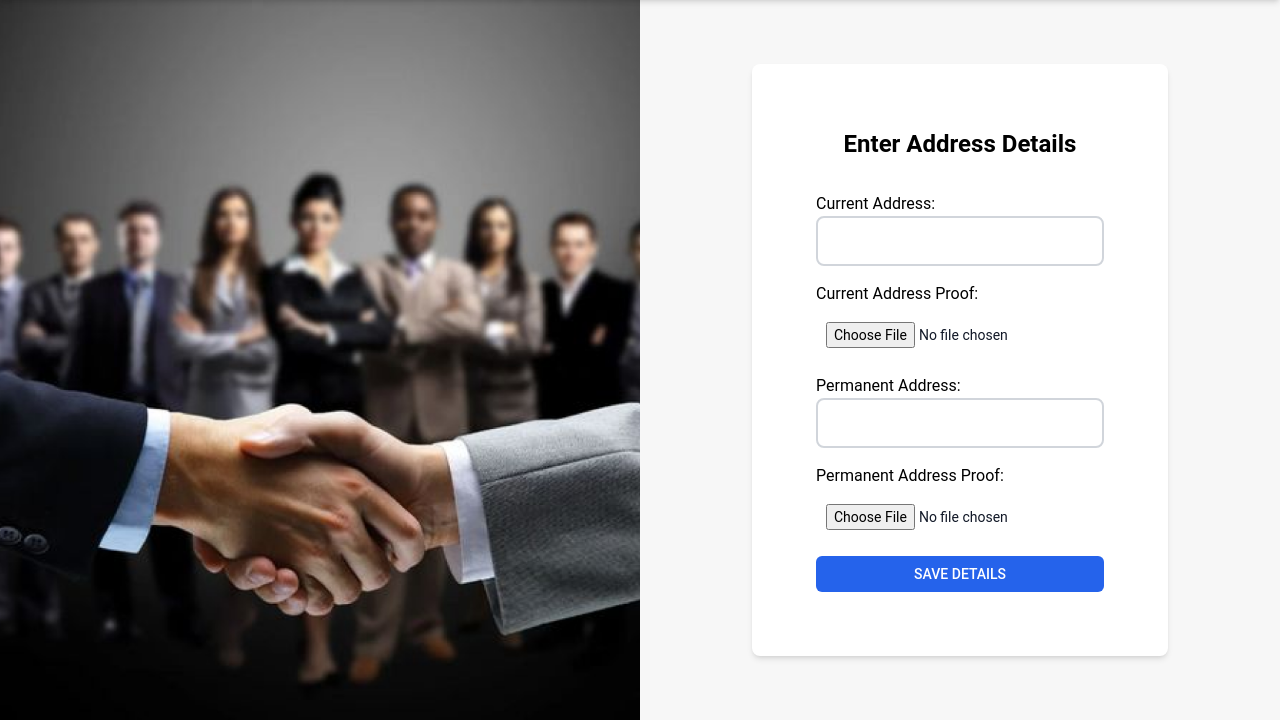
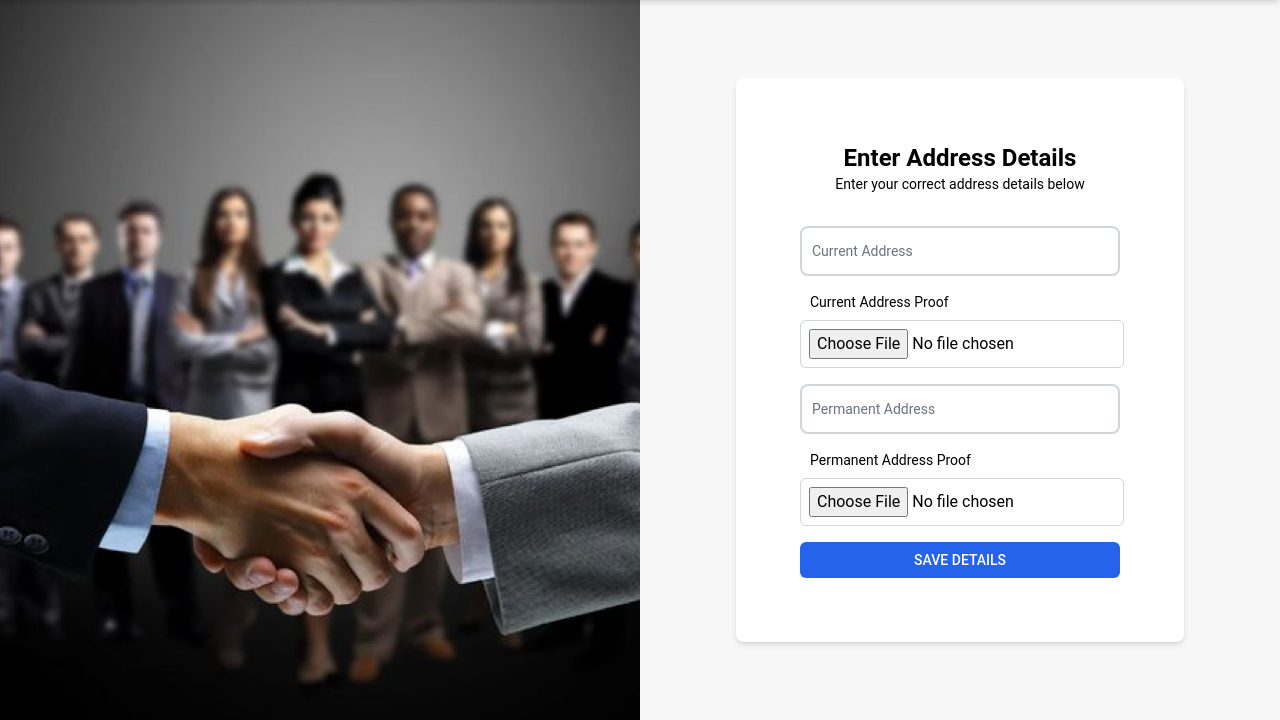
Before and after one commit to ankit-o07/PaisaFinCreditProject, a Django app: page /address/ in a window 1280 px wide. Shown: the part 80-800 px from the top of the page. Run offline with Django 5.2, Linux system fonts and the light colour scheme.

Commit message:
update address details and registration

```diff
--- a/app/forms.py
+++ b/app/forms.py
@@ -243,21 +243,18 @@ class AddressDetailForm(forms.ModelForm):
         widget=forms.TextInput(attrs={
             'placeholder': _(''),
             'class': 'block px-2.5 pb-2.5 pt-4 w-full text-sm text-gray-900 bg-transparent rounded-lg border-2 border-gray-300 appearance-none focus:outline-none focus:ring-0 focus:border-blue-600 peer',
-            'id': 'last_name',
+            'id': 'current_address',
             'required': 'true',
             'type': 'text',
         })
     )
 
 
-    current_address_Proof = forms.CharField(
+    current_address_proof = forms.ImageField(
         label=_('Current Address Proof'),
-        widget=forms.TextInput(attrs={
-            'placeholder': _(''),
-            'class': 'block px-2.5 pb-2.5 pt-4 w-full text-sm text-gray-900 bg-transparent  appearance-none focus:outline-none focus:ring-0 focus:border-blue-600 peer',
-            'id': 'last_name',
-            'required': 'true',
-            'type': 'file',
+        widget=forms.FileInput(attrs={
+            'class': 'p-2 border border-gray-300 rounded-md',
+            'id': 'current_address_proof',
         })
     )
 
@@ -267,24 +264,21 @@ class AddressDetailForm(forms.ModelForm):
         widget=forms.TextInput(attrs={
             'placeholder': _(''),
             'class': 'block px-2.5 pb-2.5 pt-4 w-full text-sm text-gray-900 bg-transparent rounded-lg border-2 border-gray-300 appearance-none focus:outline-none focus:ring-0 focus:border-blue-600 peer',
-            'id': 'last_name',
+            'id': 'permanent_address',
             'required': 'true',
             'type': 'text',
         })
     )
 
 
-    permanent_address_Proof = forms.CharField(
+    permanent_address_proof = forms.ImageField(
         label=_('Permanent Address Proof'),
-        widget=forms.TextInput(attrs={
-            'placeholder': _(''),
-            'class': 'block px-2.5 pb-2.5 pt-4 w-full text-sm text-gray-900 bg-transparent  appearance-none focus:outline-none focus:ring-0 focus:border-blue-600 peer',
-            'id': 'last_name',
-            'required': 'true',
-            'type': 'file',
+        widget=forms.FileInput(attrs={
+            'class': 'p-2 border border-gray-300 rounded-md',
+            'id': 'permanent_address_proof',
         })
     )
 
     class Meta:
         model = AddressDetails
-        fields = ['current_address', 'current_address_Proof', 'permanent_address', 'permanent_address_Proof']
+        fields = ['current_address', 'current_address_proof', 'permanent_address', 'permanent_address_proof']
--- a/app/templates/app/registration/address.html
+++ b/app/templates/app/registration/address.html
@@ -11,44 +11,46 @@
         <div class="max-w-md mx-auto bg-white rounded-lg shadow-md">
             <div class="m-16">
                 <h2 class="text-2xl font-bold text-center">Enter Address Details</h2>
-                <p class="text-sm text-center mb-4"></p>
-                <form class="flex flex-col space-y-4 " method="POST" action='.' >
+                <p class="text-sm text-center mb-4">Enter your correct address details below</p>
+                <form class="flex flex-col space-y-4 " method="POST" action='' >
                     {% csrf_token %}
-                    {% if form.errors %}
-                    <div class="text-red-500 mb-4">
+                    {% if address_form.errors %}
                         <ul>
-                            {% for field, errors in form.errors.items %}
-                            {% for error in errors %}
-                            <li>{{ error }}</li>
+                        {% for field in address_form %}
+                            {% for error in field.errors %}
+                                <li>{{ error }}</li>
                             {% endfor %}
-                            {% endfor %}
+                        {% endfor %}
                         </ul>
-                    </div>
                     {% endif %}
-                    {% comment %} <div class="relative">
-                        <input type="text" id="current-address" class="block px-2.5 pb-2.5 pt-4 w-full text-sm text-gray-900 bg-transparent rounded-lg border-2 border-gray-300 appearance-none focus:outline-none focus:ring-0 focus:border-blue-600 peer" placeholder=" " />
-                        <label for="first-name" class="absolute text-sm text-gray-500 duration-300 transform -translate-y-4 scale-75 top-2 z-10 origin-[0] bg-white px-2 peer-focus:px-2 peer-focus:text-blue-600 peer-placeholder-shown:scale-100 peer-placeholder-shown:-translate-y-1/2 peer-placeholder-shown:top-1/2 peer-focus:top-2 peer-focus:scale-75 peer-focus:-translate-y-4 rtl:peer-focus:translate-x-1/4 rtl:peer-focus:left-auto start-1">Current Address </label>
+                    <div class="relative">
+                        {{ address_form.current_address }}
+                        <label for="current_address" class="absolute text-sm text-gray-500 duration-300 transform -translate-y-4 scale-75 top-2 z-10 origin-[0] bg-white px-2 peer-focus:px-2 peer-focus:text-blue-600 peer-placeholder-shown:scale-100 peer-placeholder-shown:-translate-y-1/2 peer-placeholder-shown:top-1/2 peer-focus:top-2 peer-focus:scale-75 peer-focus:-translate-y-4 rtl:peer-focus:translate-x-1/4 rtl:peer-focus:left-auto start-1">Current Address </label>
+                        {% if address_form.current_address.errors %}
+                            <p class="text-sm text-red-500 ml-2 mt-2">{{ address_form.current_address.errors }}</p>
+                        {% endif %}
                     </div>
                     <div class="relative">
                         <p class="text-sm px-2.5 mb-2">Current Address Proof</p>
-                        <input type="file" id="current-address-proof" class="block px-2.5 pb-2.5 pt-2 w-full text-sm text-gray-900  rounded-lg   appearance-none focus:outline-none focus:ring-0 focus:border-blue-600 peer" placeholder=" " />
-
+                        {{ address_form.current_address_proof }}
+                        {% if address_form.current_address_proof.errors %}
+                            <p class="text-sm text-red-500 ml-2 mt-2">{{ address_form.current_address_proof.errors }}</p>
+                        {% endif %}
                     </div>
-
-
-
                     <div class="relative">
-                        <input type="text" id="permanent-address" class="block px-2.5 pb-2.5 pt-4 w-full text-sm text-gray-900 bg-transparent rounded-lg border-2 border-gray-300 appearance-none focus:outline-none focus:ring-0 focus:border-blue-600 peer" placeholder=" " />
-                        <label for="first-name" class="absolute text-sm text-gray-500 duration-300 transform -translate-y-4 scale-75 top-2 z-10 origin-[0] bg-white px-2 peer-focus:px-2 peer-focus:text-blue-600 peer-placeholder-shown:scale-100 peer-placeholder-shown:-translate-y-1/2 peer-placeholder-shown:top-1/2 peer-focus:top-2 peer-focus:scale-75 peer-focus:-translate-y-4 rtl:peer-focus:translate-x-1/4 rtl:peer-focus:left-auto start-1">Permanent Address </label>
+                        {{ address_form.permanent_address }}
+                        <label for="permanent_address" class="absolute text-sm text-gray-500 duration-300 transform -translate-y-4 scale-75 top-2 z-10 origin-[0] bg-white px-2 peer-focus:px-2 peer-focus:text-blue-600 peer-placeholder-shown:scale-100 peer-placeholder-shown:-translate-y-1/2 peer-placeholder-shown:top-1/2 peer-focus:top-2 peer-focus:scale-75 peer-focus:-translate-y-4 rtl:peer-focus:translate-x-1/4 rtl:peer-focus:left-auto start-1">Permanent Address </label>
+                        {% if address_form.permanent_address.errors %}
+                            <p class="text-sm text-red-500 ml-2 mt-2">{{ address_form.permanent_address.errors }}</p>
+                        {% endif %}
                     </div>
                     <div class="relative">
                         <p class="text-sm px-2.5 mb-2">Permanent Address Proof</p>
-                        <input type="file" id="permanent-address-proof" class="block px-2.5 pb-2.5 pt-2 w-full text-sm text-gray-900  rounded-lg   appearance-none focus:outline-none focus:ring-0 focus:border-blue-600 peer" placeholder=" " />
-                        <!-- <label for="last-name" class="absolute text-sm text-gray-500 duration-300 transform -translate-y-4 scale-75 top-2 z-10 origin-[0] bg-white px-2 peer-focus:px-2 peer-focus:text-blue-600 peer-placeholder-shown:scale-100 peer-placeholder-shown:-translate-y-1/2 peer-placeholder-shown:top-1/2 peer-focus:top-2 peer-focus:scale-75 peer-focus:-translate-y-4 rtl:peer-focus:translate-x-1/4 rtl:peer-focus:left-auto start-1">Last Name</label> -->
+                        {{ address_form.permanent_address_proof }}
+                        {% if address_form.permanent_address_proof.errors %}
+                            <p class="text-sm text-red-500 ml-2 mt-2">{{ address_form.permanent_address_proof.errors }}</p>
+                        {% endif %}
                     </div>
-                 {% endcomment %}
-
-                 {{ address_form }}
                 <button type="submit" class="w-full px-4 py-2 text-sm font-medium text-center text-white bg-blue-600 rounded-md hover:bg-blue-700 focus:ring-4 focus:ring-blue-500">SAVE DETAILS</button>
                 </form>
 
--- a/app/templates/app/registration/registerCom.html
+++ b/app/templates/app/registration/registerCom.html
@@ -87,7 +87,7 @@
 
                 <button type="submit" class="w-full px-4 py-2 text-sm font-medium text-center text-white bg-blue-600 rounded-md hover:bg-blue-700 focus:ring-4 focus:ring-blue-500">REGISTER</button>
                 </form>
-                <p class="text-sm text-center mt-4">Already Applied? <a href="{% url 'login' %}" class="text-blue-500 font-medium">Sign In</a></p>
+                <p class="text-sm text-center mt-4"><a href="{% url 'dashboard-home' %}" class="text-gray-200 font-medium">Skip</a></p>
             </div>
         </div>
     </div>
--- a/app/views.py
+++ b/app/views.py
@@ -48,20 +48,12 @@ def register_com(request):
             personal_detail.user = user
 
             personal_detail.save()
+            messages.success(request, "Personal details saved successfully")
             return redirect('address')
-        else:
-            print("form is not valid")
-    else:
-        personal_details_form = PersonalDetailComForm(request.POST or None, instance=user_detail)
 
-    context = {
-    'personal_details_form': personal_details_form,
-    "first_name": user_detail.first_name if user_detail else '',
-    'last_name': user_detail.last_name if user_detail else '',
-    }
+    personal_details_form = PersonalDetailComForm(request.POST or None, instance=user_detail)
 
-
-
+    context = {'personal_details_form': personal_details_form}
     return render(request, 'app/registration/registerCom.html', context)
 
 def login_user(request):
--- a/static/src/output.css
+++ b/static/src/output.css
@@ -1616,6 +1616,24 @@ video {
   color: rgb(255 255 255 / var(--tw-text-opacity));
 }
 
+.text-gray-200 {
+  --tw-text-opacity: 1;
+  color: rgb(229 231 235 / var(--tw-text-opacity));
+}
+
+.text-gray-100 {
+  --tw-text-opacity: 1;
+  color: rgb(243 244 246 / var(--tw-text-opacity));
+}
+
+.text-opacity-30 {
+  --tw-text-opacity: 0.3;
+}
+
+.text-opacity-5 {
+  --tw-text-opacity: 0.05;
+}
+
 .underline {
   text-decoration-line: underline;
 }
```
